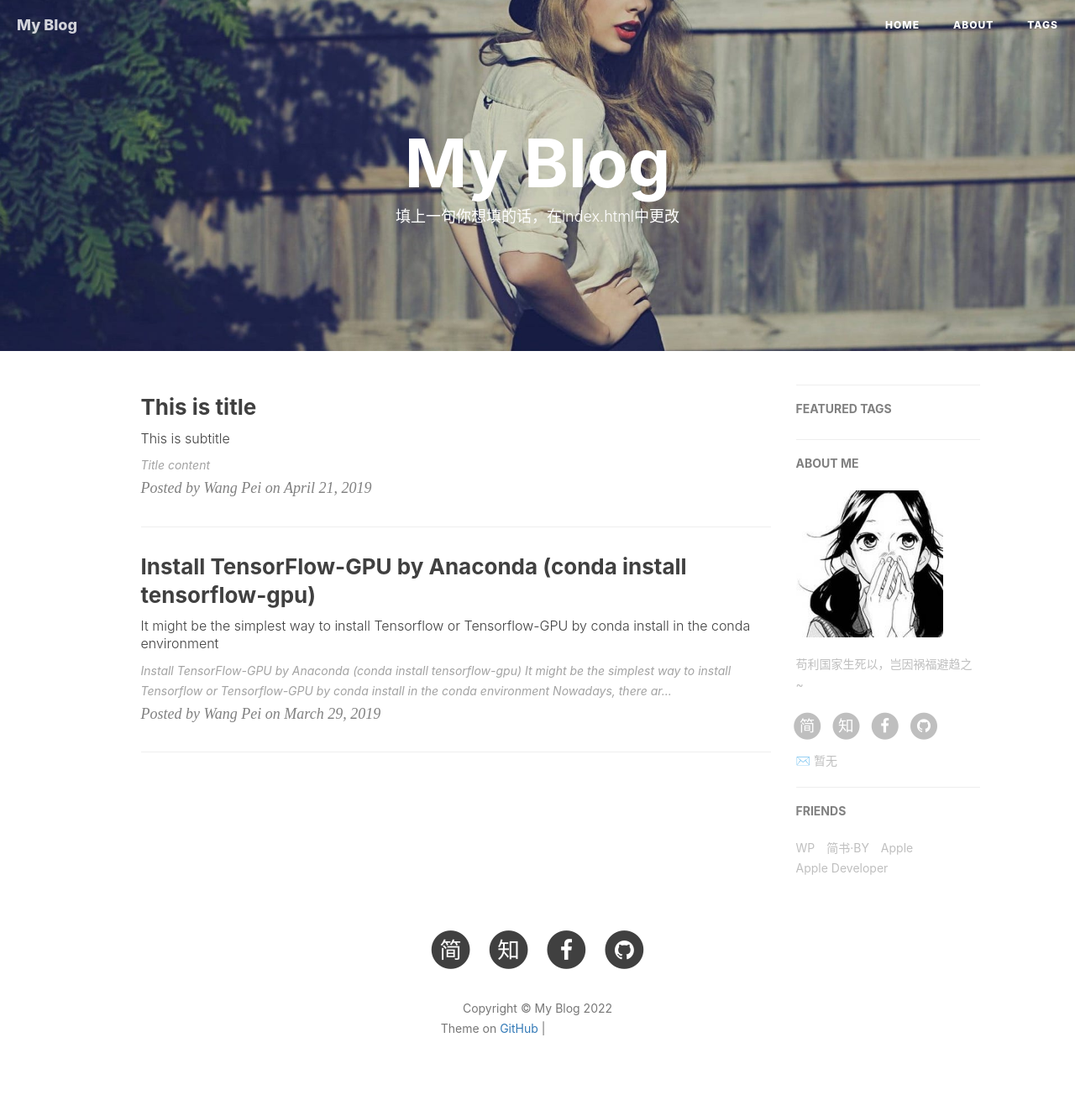
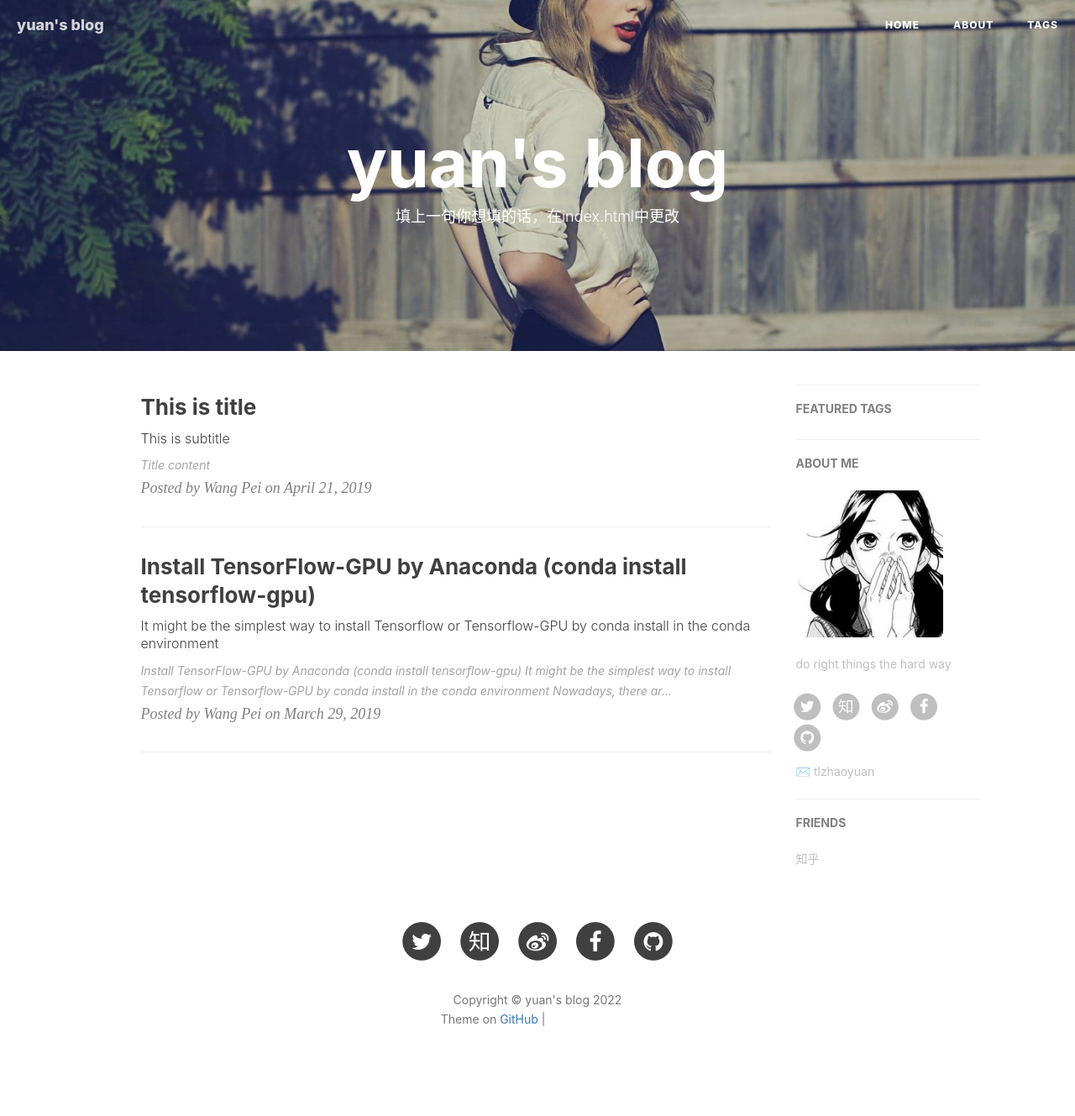
Before and after one commit to tlzhaoyuan/tlzhaoyuan.github.io, a Jekyll site: the page built from index.html, in a window 1280 px wide. Shown: the whole page at 84% size. Built offline with Jekyll 4.4.1, drawn with Linux system fonts in a browser that asks for light colours; nearby versions of some CDN libraries; the list of posts is cut into pages by our own code; comment, search, counter and statistics services are not loaded; grey boxes are pictures that could not be loaded.

Commit message:
modify config

```diff
--- a/_config.yml
+++ b/_config.yml
@@ -1,29 +1,29 @@
 # Site settings
-title: My Blog
-SEOTitle: 我的博客 | My Blog
+title: yuan's blog
+SEOTitle: 赵渊的博客 | yuan's blog
 header-img: img/post-bg-desk.jpg
-email: 暂无
-description: "写一句你想写的话"
-keyword: "我的博客"
-url: "http://name.github.io"          # your host, for absolute URL
+email: tlzhaoyuan
+description: "curb your euthusiasm"
+keyword: "赵渊的博客"
+url: "http://tlzhaoyuan.github.io"          # your host, for absolute URL
 baseurl: ""      # for example, '/blog' if your blog hosted on 'host/blog'
-github_repo: "https://github.com/name/name.github.io.git" # you code repository
+github_repo: "https://github.com/tlzhaoyuan/tlzhaoyuan.github.io.git" # you code repository
 
 # Sidebar settings
 sidebar: true                           # whether or not using Sidebar.
-sidebar-about-description: "苟利国家生死以，岂因祸福避趋之~"
+sidebar-about-description: "do right things the hard way"
 sidebar-avatar: /img/avatar_binggan.jpg      # use absolute URL, seeing it's used in both `/` and `/about/`
 
 
 
 # SNS settings
 RSS: false
-# weibo_username:     暂无
+weibo_username:     暂无
 zhihu_username:     暂无
-github_username:    暂无
+github_username:    tlzhaoyuan
 facebook_username:  暂无
-jianshu_username:   暂无
-#twitter_username:   暂无
+# jianshu_username:   暂无
+twitter_username:   tlzhaoyuan
 
 
 
@@ -96,16 +96,7 @@ service-worker: true
 # Friends
 friends: [
     {
-        title: "WP",
-        href: "https://wangpei.ink"
-    },{
-        title: "简书·BY",
-        href: "http://www.jianshu.com/u/e71990ada2fd"
-    },{
-        title: "Apple",
-        href: "https://apple.com"
-    },{
-        title: "Apple Developer",
-        href: "https://developer.apple.com/"
+        title: "知乎",
+        href: "https://www.zhihu.com/people/notzhaoyuan"
     }
 ]
```
